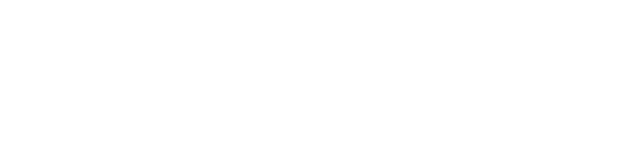
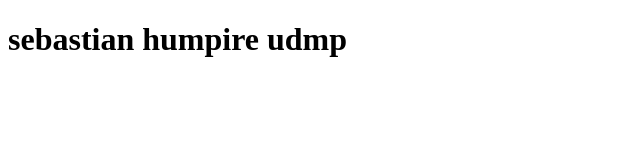
Before and after one commit to ErickSEbastianusmp/patos, a plain HTML site: page index.html in a window 1280 px wide. Shown: the whole page, without its empty margins (0-640 px from the left). Drawn offline with Linux system fonts and the light colour scheme.

Commit message:
modificado

```diff
--- a/index.html
+++ b/index.html
@@ -6,6 +6,6 @@
     <title>Document</title>
 </head>
 <body>
-
+ <h1> sebastian humpire udmp </h1>
 </body>
 </html>
```
